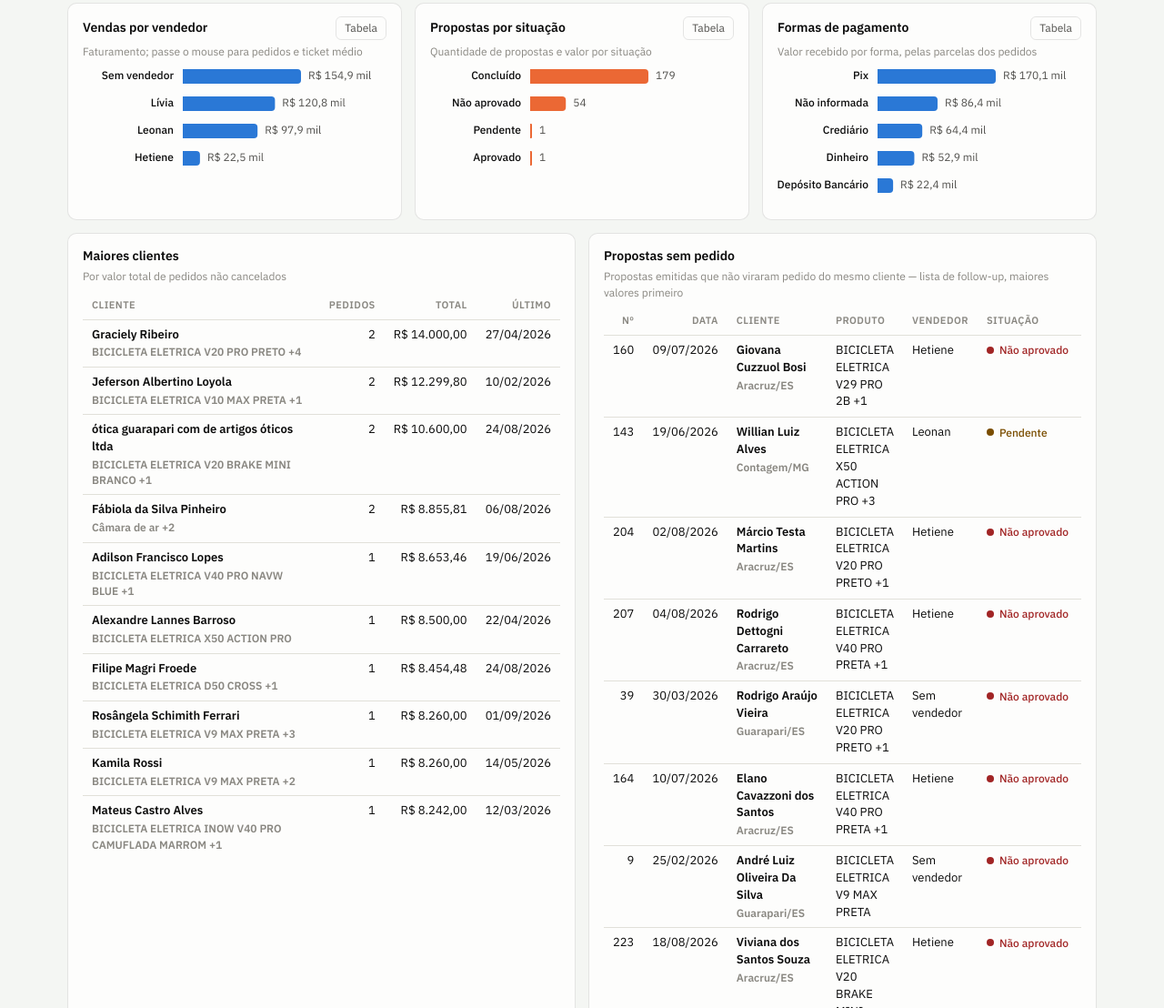
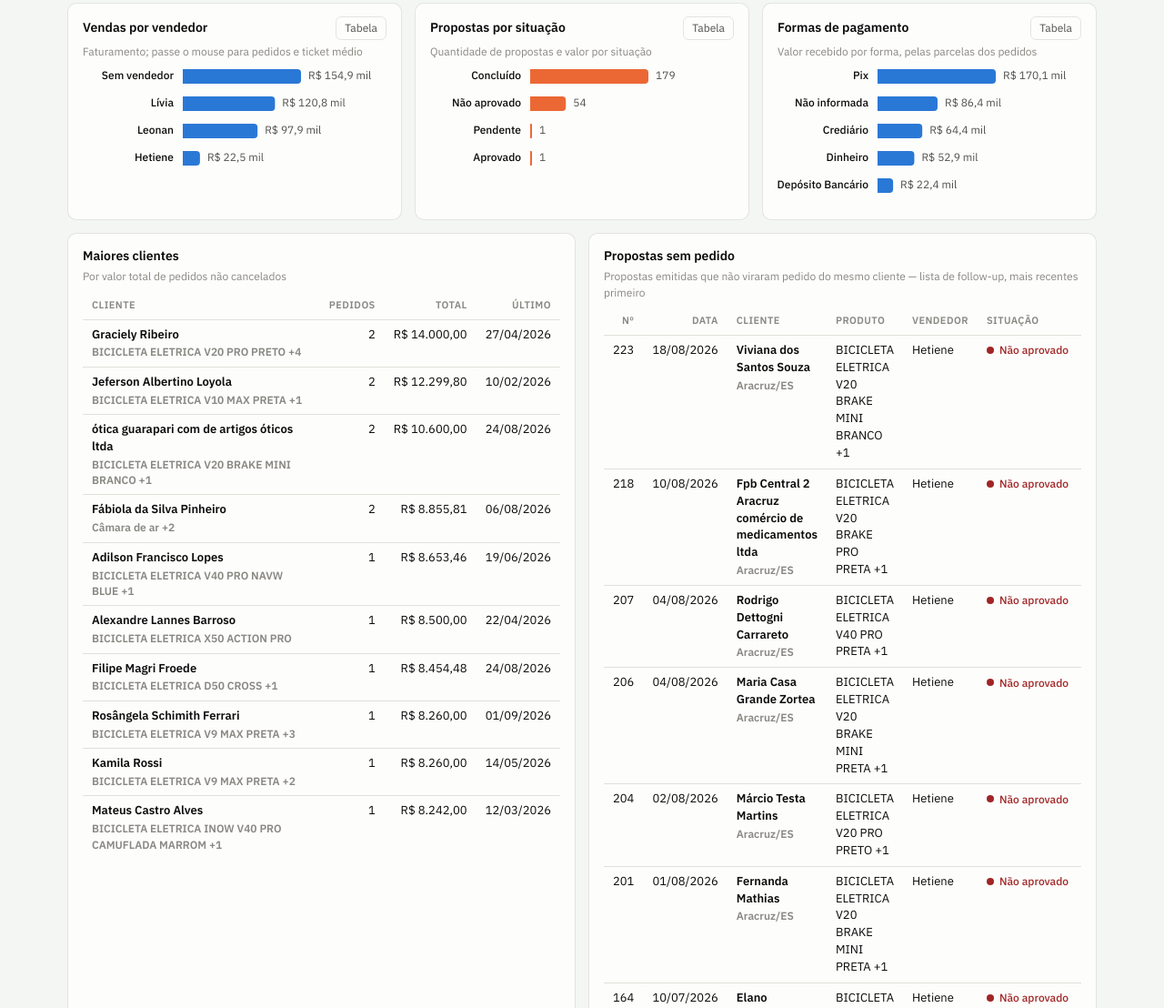
Before and after one commit to luizaugustoalves/painel-vendas-ebike, a plain HTML site: page index.html in a window 1280 px wide. Shown: the part 1244-2352 px from the top of the page at 91% size. Drawn offline with Linux system fonts and the light colour scheme.

Commit message:
Atualiza painel (03/09/2026, 20:02)
Claude-Session: https://claude.ai/code/session_01UKm3HgLix3uCvmyruAkWXX

```diff
--- a/index.html
+++ b/index.html
@@ -206,7 +206,7 @@
 
   <div class="grid">
     <div class="card" data-table="clientes"><header><h3>Maiores clientes</h3></header><div class="hint">Por valor total de pedidos não cancelados</div><div class="tscroll"></div></div>
-    <div class="card" data-table="followup"><header><h3>Propostas sem pedido</h3></header><div class="hint">Propostas emitidas que não viraram pedido do mesmo cliente — lista de follow-up, maiores valores primeiro</div><div class="tscroll"></div></div>
+    <div class="card" data-table="followup"><header><h3>Propostas sem pedido</h3></header><div class="hint">Propostas emitidas que não viraram pedido do mesmo cliente — lista de follow-up, mais recentes primeiro</div><div class="tscroll"></div></div>
   </div>
 
   <div class="card wide" data-table="pedidos" style="margin-bottom:14px">
@@ -509,7 +509,7 @@ function render() {
   columns(cards.fatMes.plot, { categories: meses.map(fmtMes), series: [{ name: 'Faturamento', color: 'var(--accent)', values: fat, tipFormat: fmtBRL2 }] });
   table(cards.fatMes.tbl, [
     { h: 'Mês', cell: (r) => r.m }, { h: 'Faturamento', num: true, cell: (r) => fmtBRL2.format(r.f) }, { h: 'Pedidos', num: true, cell: (r) => fmtInt.format(r.n) }, { h: 'Bikes', num: true, cell: (r) => fmtInt.format(r.b) }, { h: 'Ticket', num: true, cell: (r) => (r.n ? fmtBRL.format(r.f / r.n) : '—') },
-  ], meses.map((m, i) => ({ m: fmtMes(m), f: fat[i], n: nPed[i], b: nBikes[i] })));
+  ], meses.map((m, i) => ({ m: fmtMes(m), f: fat[i], n: nPed[i], b: nBikes[i] })).reverse());
   // enrich tooltip of faturamento with pedidos/bikes
   cards.fatMes.plot.querySelectorAll('.hit').forEach((h, i) => {
     h.addEventListener('pointerenter', (ev) => showTip(ev, fmtMes(meses[i]), [
@@ -525,7 +525,7 @@ function render() {
   ], format: fmtInt.format.bind(fmtInt) });
   table(cards.propPedMes.tbl, [
     { h: 'Mês', cell: (r) => r.m }, { h: 'Propostas', num: true, cell: (r) => fmtInt.format(r.p) }, { h: 'Pedidos', num: true, cell: (r) => fmtInt.format(r.n) }, { h: 'Pedidos / propostas', num: true, cell: (r) => fmtPct(r.p ? r.n / r.p : NaN) },
-  ], meses.map((m, i) => ({ m: fmtMes(m), p: nProp[i], n: nPed[i] })));
+  ], meses.map((m, i) => ({ m: fmtMes(m), p: nProp[i], n: nPed[i] })).reverse());
 
   // Situação dos pedidos
   const sitRows = Object.values(pedidos.reduce((acc, p) => { const k = p.situacaoId; acc[k] ??= { id: k, label: p.situacao, n: 0, total: 0 }; acc[k].n++; acc[k].total += p.total; return acc; }, {}))
@@ -567,13 +567,13 @@ function render() {
   // Maiores clientes
   const cli = {};
   for (const p of validos) { const k = p.contatoId || p.contato; cli[k] ??= { nome: p.contato, n: 0, total: 0, ultimo: p.data, itens: [] }; cli[k].n++; cli[k].total += p.total; if (p.data > cli[k].ultimo) cli[k].ultimo = p.data; cli[k].itens.push(...p.itens.map((i) => i.descricao)); }
-  const cliRows = Object.values(cli).sort((a, b) => b.total - a.total).slice(0, 10);
+  const cliRows = Object.values(cli).sort((a, b) => b.total - a.total || (a.ultimo < b.ultimo ? 1 : -1)).slice(0, 10);
   table(tables.clientes, [
     { h: 'Cliente', strong: true, cell: (r) => cellSub(r.nome, resumoItens(r.itens.map((d) => ({ descricao: d })))) }, { h: 'Pedidos', num: true, cell: (r) => fmtInt.format(r.n) }, { h: 'Total', num: true, cell: (r) => fmtBRL2.format(r.total) }, { h: 'Último', num: true, cell: (r) => fmtDate(r.ultimo) },
   ], cliRows);
 
   // Follow-up: propostas emitidas sem pedido
-  const fu = emitidas.filter((p) => !p.pedidoNumero && p.situacao !== 'Concluído').sort((a, b) => b.total - a.total).slice(0, 15);
+  const fu = emitidas.filter((p) => !p.pedidoNumero && p.situacao !== 'Concluído').sort((a, b) => (a.data < b.data ? 1 : a.data > b.data ? -1 : b.total - a.total)).slice(0, 15);
   table(tables.followup, [
     { h: 'Nº', num: true, cell: (r) => String(r.numero) }, { h: 'Data', num: true, cell: (r) => fmtDate(r.data) }, { h: 'Cliente', strong: true, cell: (r) => cellSub(r.contato, [r.cidade, r.uf].filter(Boolean).join('/')) }, { h: 'Produto', cell: (r) => resumoItens(r.itens) }, { h: 'Vendedor', cell: (r) => r.vendedor }, { h: 'Situação', cell: (r) => pill(propKind(r.situacao), r.situacao) }, { h: 'Valor', num: true, cell: (r) => fmtBRL2.format(r.total) },
   ], fu, { empty: 'Nenhuma proposta pendente no recorte' });
```
